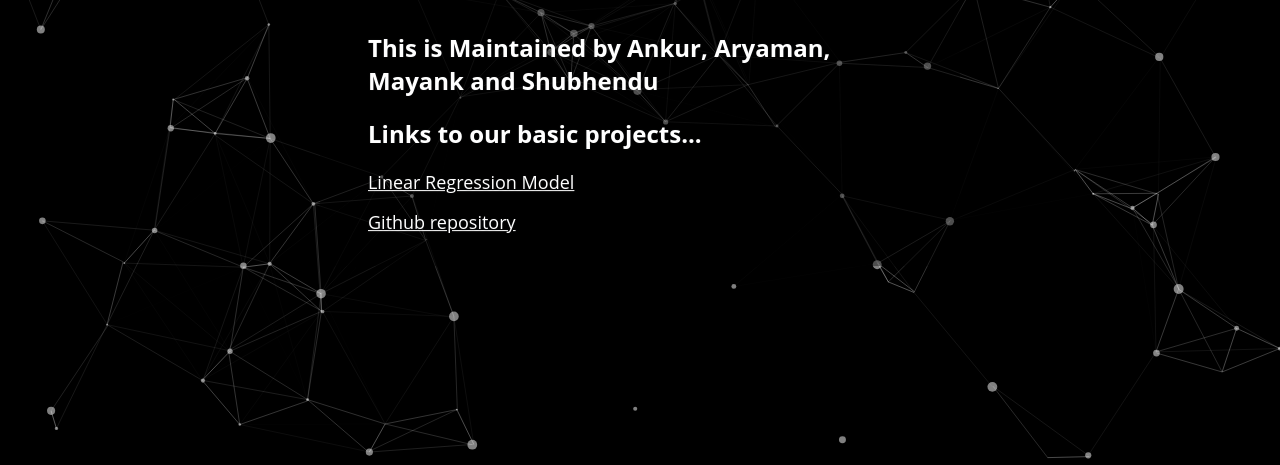
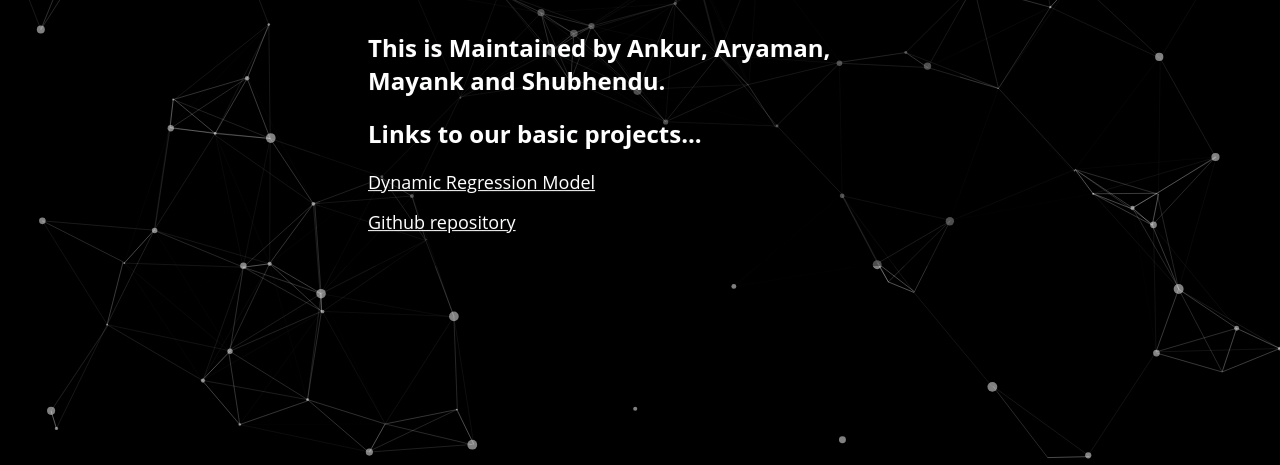
Before and after one commit to FranciscanLads/franciscanlads.github.io, a plain HTML site: page index.html in a window 1280 px wide. Shown: the part 335-800 px from the top of the page. Drawn offline with nearby package versions, Linux system fonts and the light colour scheme.

Commit message:
Update index.html

```diff
--- a/index.html
+++ b/index.html
@@ -14,9 +14,9 @@
 <script src="js/app.js"></script>
 <div class="text">
 <h1 style="font-size:50px" >Franciscan Lads</h1>
-<h2>This is Maintained by Ankur, Aryaman, Mayank and Shubhendu</h2>
+<h2>This is Maintained by Ankur, Aryaman, Mayank and Shubhendu.</h2>
 <h2>Links to our basic projects...</h2>
-<a class="btn" href="basic_ml.html" >Linear Regression Model</a>
+<a class="btn" href="basic_ml.html" >Dynamic Regression Model</a>
 <p></p>
 <a class="btn" href="https://github.com/FranciscanLads">Github repository</a>
 </div>
```
